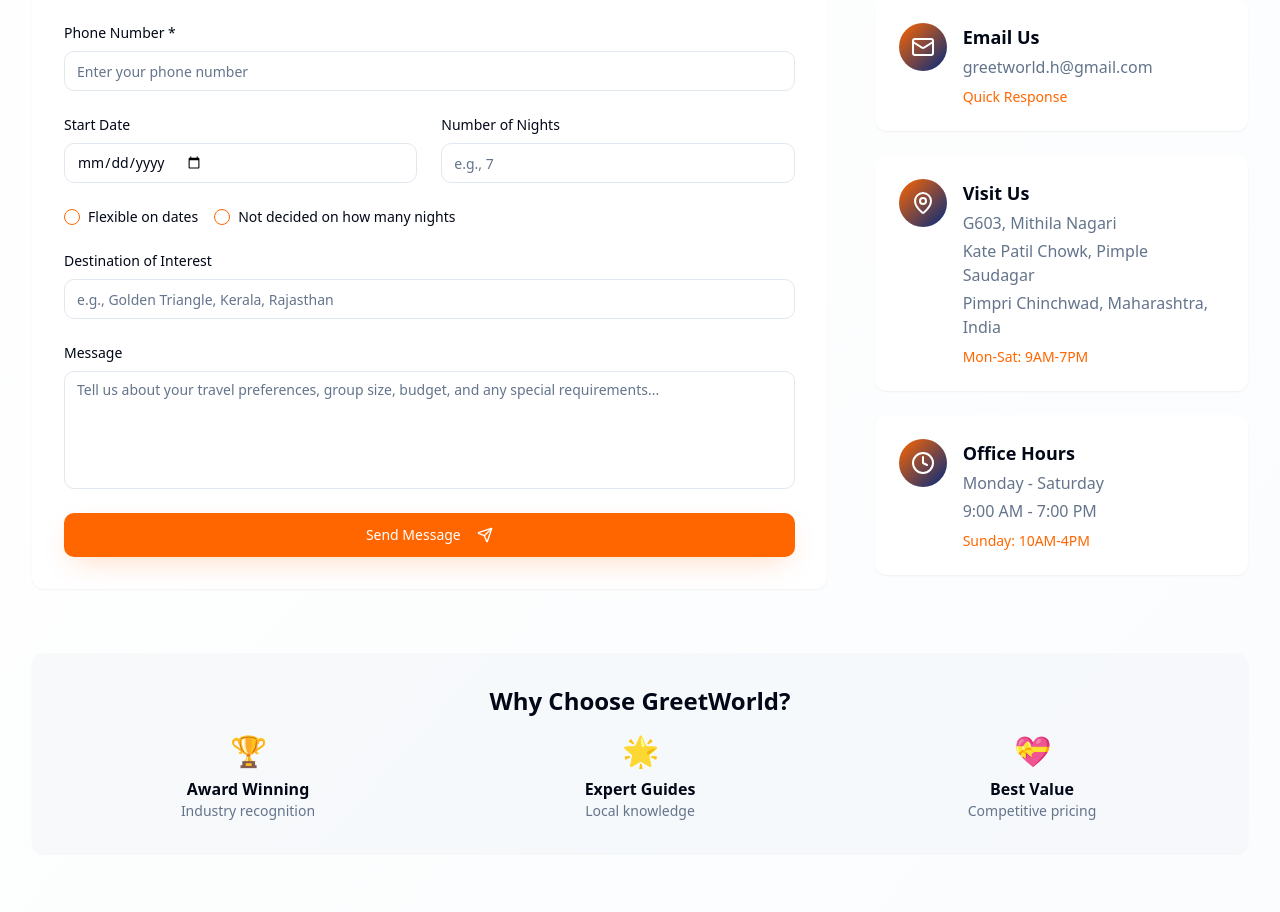
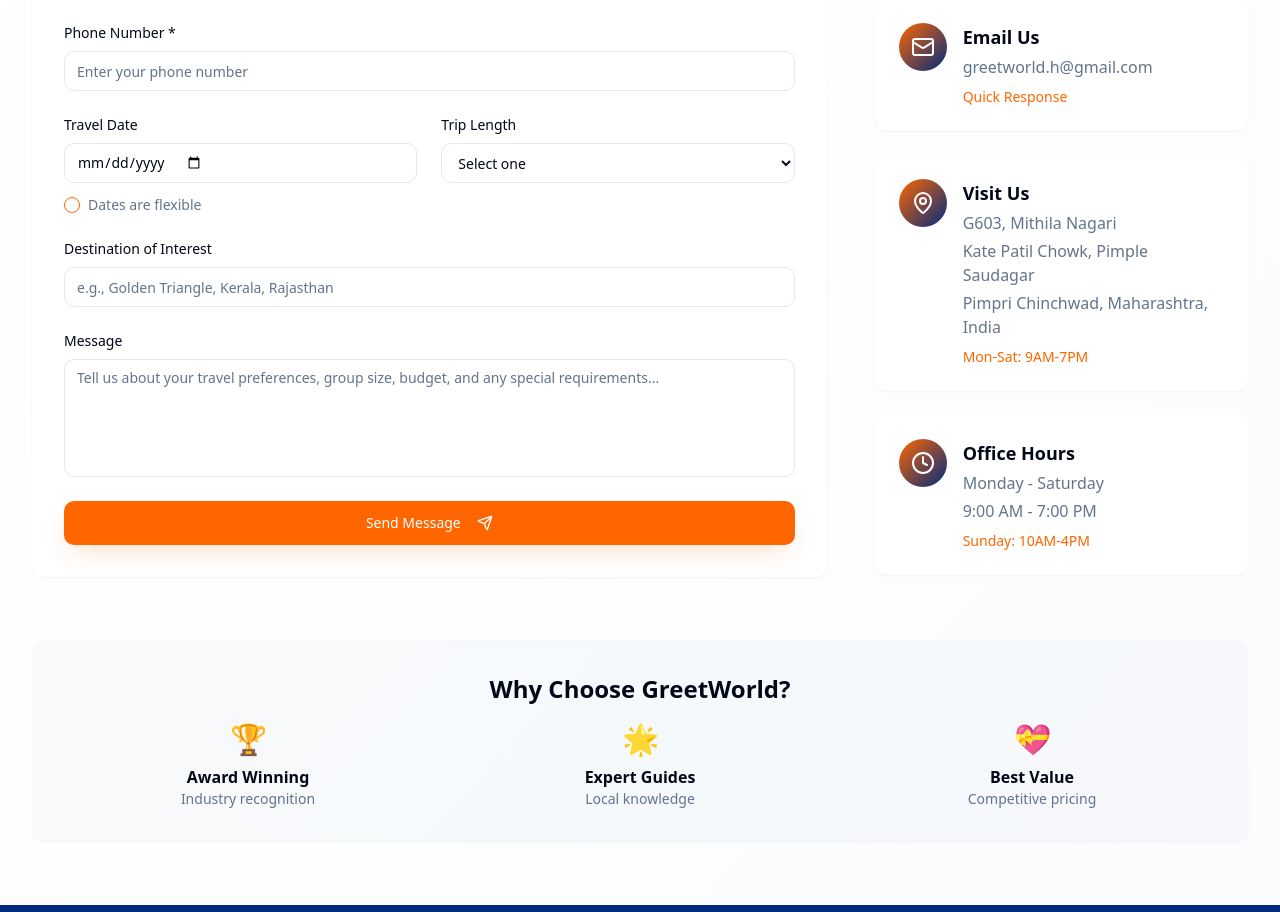
Before and after one commit to duhitadharma/greetworld-explore-india, a React (Vite) app: page / in a window 1280 px wide. Shown: the part 4488-5400 px from the top of the page. Built offline with nearby package versions, Linux system fonts and the light colour scheme.

Commit message:
Soften the travel date questions on the inquiry form
Start date and a nights count felt too exact for a custom tour, so the form now asks for a travel date, whether it can move, and a rough trip length.

Co-authored-by: Cursor <cursoragent@cursor.com>

```diff
--- a/src/components/Contact.tsx
+++ b/src/components/Contact.tsx
@@ -14,26 +14,19 @@ const Contact = () => {
     name: "",
     email: "",
     phone: "",
-    startDate: "",
-    nights: "",
+    travelDate: "",
+    tripLength: "",
     flexibleDates: false,
-    nightsNotDecided: false,
     destination: "",
     message: "",
   });
 
-  const handleChange = (e: React.ChangeEvent<HTMLInputElement | HTMLTextAreaElement>) => {
+  const handleChange = (e: React.ChangeEvent<HTMLInputElement | HTMLTextAreaElement | HTMLSelectElement>) => {
     setFormData((prev) => ({ ...prev, [e.target.name]: e.target.value }));
   };
 
   const handleSubmit = (e: React.FormEvent) => {
     e.preventDefault();
-
-    const nightsLine = formData.nightsNotDecided
-      ? "Nights: Not decided"
-      : formData.nights
-        ? `Nights: ${formData.nights}`
-        : "";
 
     const lines = [
       "Hello GreetWorld Holidays!",
@@ -41,9 +34,9 @@ const Contact = () => {
       `Name: ${formData.name}`,
       `Email: ${formData.email}`,
       `Phone: ${formData.phone}`,
-      formData.startDate && `Start Date: ${formData.startDate}`,
+      formData.travelDate && `Travel Date: ${formData.travelDate}`,
       formData.flexibleDates && "Dates: Flexible",
-      nightsLine,
+      formData.tripLength && `Trip Length: ${formData.tripLength}`,
       formData.destination && `Destination: ${formData.destination}`,
       formData.message && `Message: ${formData.message}`,
     ].filter(Boolean) as string[];
@@ -154,53 +147,40 @@ const Contact = () => {
 
                   <div className="grid grid-cols-1 md:grid-cols-2 gap-6">
                     <div>
-                      <label className="text-sm font-medium text-foreground mb-2 block">Start Date</label>
+                      <label className="text-sm font-medium text-foreground mb-2 block">Travel Date</label>
                       <Input
-                        name="startDate"
+                        name="travelDate"
                         type="date"
-                        value={formData.startDate}
+                        value={formData.travelDate}
                         onChange={handleChange}
                         className="border-border focus:ring-primary"
                       />
+                      <label className="mt-3 flex items-center gap-2 text-sm text-muted-foreground cursor-pointer">
+                        <Checkbox
+                          checked={formData.flexibleDates}
+                          onCheckedChange={(checked) =>
+                            setFormData((prev) => ({ ...prev, flexibleDates: checked === true }))
+                          }
+                        />
+                        Dates are flexible
+                      </label>
                     </div>
                     <div>
-                      <label className="text-sm font-medium text-foreground mb-2 block">Number of Nights</label>
-                      <Input
-                        name="nights"
-                        type="number"
-                        min={1}
-                        value={formData.nights}
+                      <label className="text-sm font-medium text-foreground mb-2 block">Trip Length</label>
+                      <select
+                        name="tripLength"
+                        value={formData.tripLength}
                         onChange={handleChange}
-                        disabled={formData.nightsNotDecided}
-                        placeholder="e.g., 7"
-                        className="border-border focus:ring-primary"
-                      />
+                        className="flex h-10 w-full rounded-md border border-input bg-background px-3 py-2 text-sm ring-offset-background focus-visible:outline-none focus-visible:ring-2 focus-visible:ring-ring focus-visible:ring-offset-2"
+                      >
+                        <option value="">Select one</option>
+                        <option value="About 4-6 nights">About 4-6 nights</option>
+                        <option value="About 1 week">About 1 week</option>
+                        <option value="About 10-14 nights">About 10-14 nights</option>
+                        <option value="Longer than 2 weeks">Longer than 2 weeks</option>
+                        <option value="Not sure yet">Not sure yet</option>
+                      </select>
                     </div>
-                  </div>
-
-                  <div className="flex flex-col sm:flex-row gap-4">
-                    <label className="flex items-center gap-2 text-sm text-foreground cursor-pointer">
-                      <Checkbox
-                        checked={formData.flexibleDates}
-                        onCheckedChange={(checked) =>
-                          setFormData((prev) => ({ ...prev, flexibleDates: checked === true }))
-                        }
-                      />
-                      Flexible on dates
-                    </label>
-                    <label className="flex items-center gap-2 text-sm text-foreground cursor-pointer">
-                      <Checkbox
-                        checked={formData.nightsNotDecided}
-                        onCheckedChange={(checked) =>
-                          setFormData((prev) => ({
-                            ...prev,
-                            nightsNotDecided: checked === true,
-                            nights: checked === true ? "" : prev.nights,
-                          }))
-                        }
-                      />
-                      Not decided on how many nights
-                    </label>
                   </div>
 
                   <div>
```
